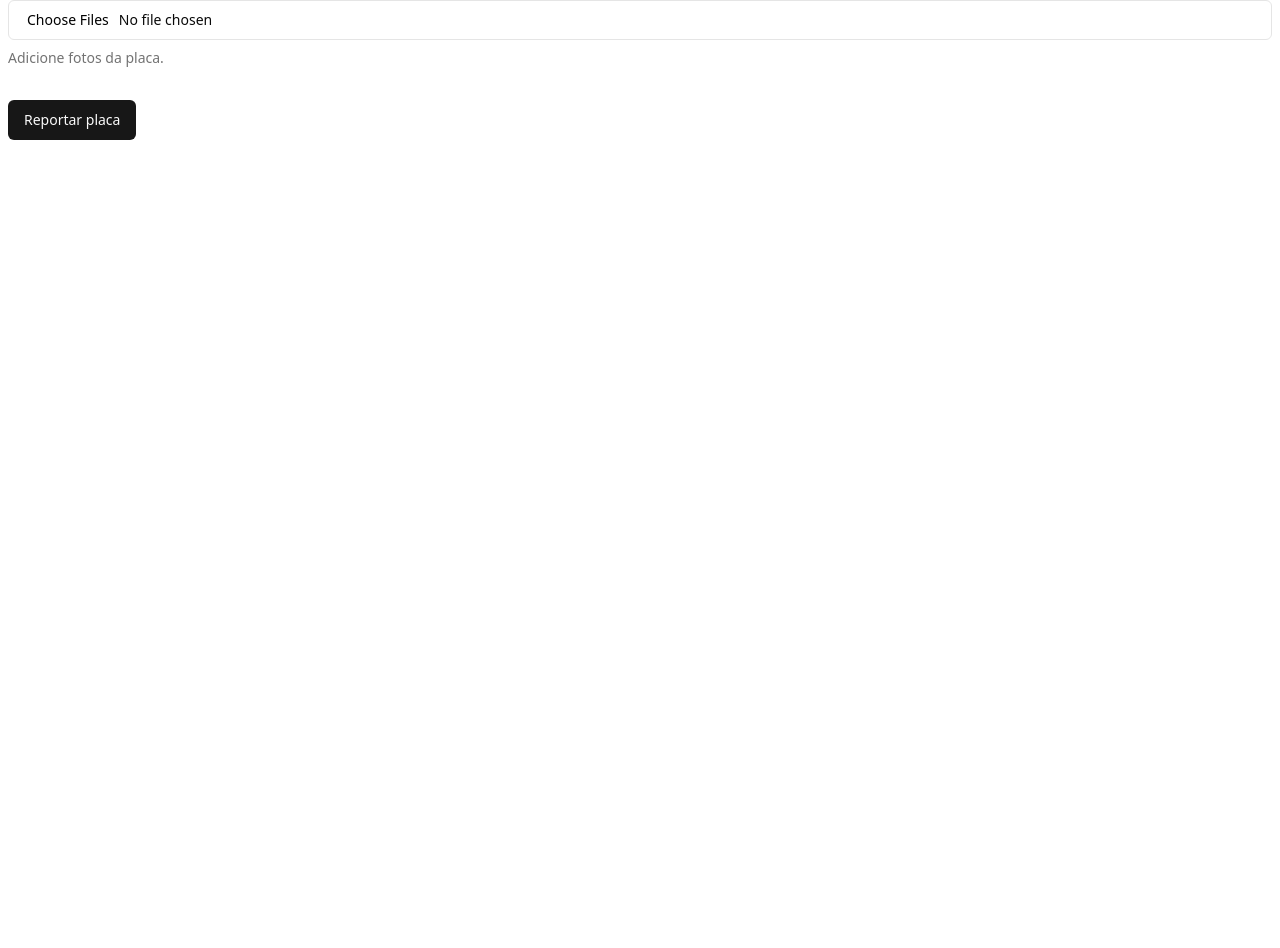
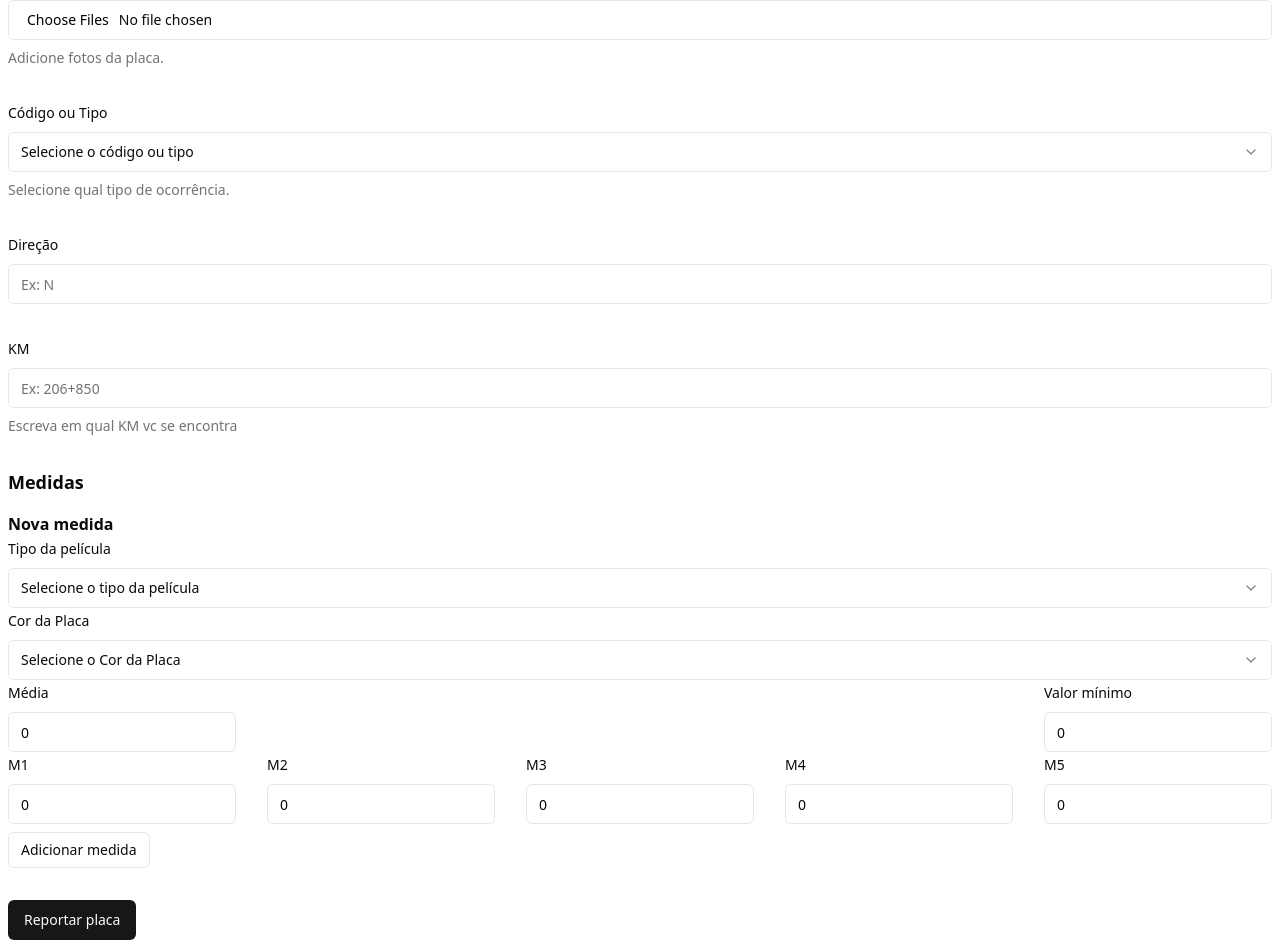
Before and after one commit to alysonvilela/hackarteris, a Next.js app in the folder apps/web/: page /works/add in a window 1280 px wide. Shown: the part 276-1224 px from the top of the page. Before the commit the page ends 800 px from the top, so only its background shows below. Built offline with nearby package versions, Linux system fonts and the light colour scheme.

Commit message:
feat(addWork): finish form structure

```diff
--- a/apps/web/src/app/works/add/page.tsx
+++ b/apps/web/src/app/works/add/page.tsx
@@ -1,7 +1,7 @@
 'use client';
 
 import { zodResolver } from '@hookform/resolvers/zod';
-import { useForm } from 'react-hook-form';
+import { useFieldArray, useForm } from 'react-hook-form';
 import * as z from 'zod';
 
 import {
@@ -22,6 +22,7 @@ import {
   SelectValue,
 } from '@/components/ui/select';
 import { Button } from '@/components/ui/button';
+import { cn } from '@/lib/utils';
 
 const profileFormSchema = z.object({
   ra: z
@@ -33,6 +34,18 @@ const profileFormSchema = z.object({
     required_error: 'Selecione o estado em que a placa se encontra.',
   }),
   pictures: z.any(),
+  code: z.string(),
+  direction: z.string(),
+  kilometerPosition: z.string(),
+  measurements: z.array(
+    z.object({
+      color: z.string(),
+      measures: z.array(z.string().optional()),
+      average: z.string(),
+      minimumValue: z.string(),
+      filmType: z.string(),
+    }),
+  ),
 });
 
 type ProfileFormValues = z.infer<typeof profileFormSchema>;
@@ -42,6 +55,12 @@ const defaultValues: Partial<ProfileFormValues> = {
   ra: '',
   status: 'GOOD',
   pictures: [],
+  code: '',
+  direction: '',
+  kilometerPosition: '',
+  measurements: [
+    { color: '', measures: [0, 0, 0, 0, 0], average: 0, minimumValue: 0, filmType: '' },
+  ],
 };
 
 export default function AddWork() {
@@ -55,12 +74,18 @@ export default function AddWork() {
     console.log(data);
   }
 
+  const { fields, append } = useFieldArray({
+    name: 'measurements',
+    control: form.control,
+  });
+
   return (
     <Form {...form}>
       <form onSubmit={form.handleSubmit(onSubmit)} className="space-y-8">
         <FormField
           control={form.control}
           name="ra"
+          key={`field.ra`}
           render={({ field }) => (
             <FormItem>
               <FormLabel>RA da Placa</FormLabel>
@@ -74,6 +99,7 @@ export default function AddWork() {
         <FormField
           control={form.control}
           name="status"
+          key={'field.status'}
           render={({ field }) => (
             <FormItem>
               <FormLabel>Status</FormLabel>
@@ -97,6 +123,7 @@ export default function AddWork() {
         <FormField
           control={form.control}
           name="pictures"
+          key={'field.pictures'}
           render={({ field }) => (
             <FormItem>
               <FormLabel>Fotos</FormLabel>
@@ -108,6 +135,228 @@ export default function AddWork() {
             </FormItem>
           )}
         />
+        <FormField
+          control={form.control}
+          name="code"
+          key={'field.code'}
+          render={({ field }) => (
+            <FormItem>
+              <FormLabel>Código ou Tipo</FormLabel>
+              <Select onValueChange={field.onChange} defaultValue={field.value}>
+                <FormControl>
+                  <SelectTrigger>
+                    <SelectValue placeholder="Selecione o código ou tipo" />
+                  </SelectTrigger>
+                </FormControl>
+                <SelectContent>
+                  <SelectItem value="MP1">MP1 - Marcador de Perigo Tipo 1</SelectItem>
+                  <SelectItem value="A21e">A-21-e - Alargamento da pista à direita</SelectItem>
+                  <SelectItem value="R19">R-19 - Velocidade máxima permitida</SelectItem>
+                  <SelectItem value="MK">MK - Marcador Quilométrico</SelectItem>
+                </SelectContent>
+              </Select>
+              <FormDescription>Selecione qual tipo de ocorrência.</FormDescription>
+              <FormMessage />
+            </FormItem>
+          )}
+        />
+        <FormField
+          control={form.control}
+          name="direction"
+          key={`field.direction`}
+          render={({ field }) => (
+            <FormItem>
+              <FormLabel>Direção</FormLabel>
+              <FormControl>
+                <Input placeholder="Ex: N" {...field} />
+              </FormControl>
+              <FormMessage />
+            </FormItem>
+          )}
+        />
+        <FormField
+          control={form.control}
+          name="kilometerPosition"
+          key={`field.kilometerPosition`}
+          render={({ field }) => (
+            <FormItem>
+              <FormLabel>KM</FormLabel>
+              <FormControl>
+                <Input placeholder="Ex: 206+850" {...field} />
+              </FormControl>
+              <FormDescription>Escreva em qual KM vc se encontra</FormDescription>
+              <FormMessage />
+            </FormItem>
+          )}
+        />
+        <div>
+          <h3 className="mb-4 font-bold text-lg">Medidas</h3>
+          {fields.map((field, index) => (
+            <div key={`medidas.${index}`}>
+              <span className="mt-4 font-bold text-md">Nova medida</span>
+              <FormField
+                control={form.control}
+                key={`${field.id}.${index}.filmType`}
+                name={`measurements.${index}.filmType`}
+                render={({ field }) => (
+                  <FormItem>
+                    <FormLabel className={cn(index !== 0 && 'sr-only')}>Tipo da película</FormLabel>
+                    <Select onValueChange={field.onChange} defaultValue={field.value}>
+                      <FormControl>
+                        <SelectTrigger>
+                          <SelectValue placeholder="Selecione o tipo da película" />
+                        </SelectTrigger>
+                      </FormControl>
+                      <SelectContent>
+                        <SelectItem value="one">Película tipo I</SelectItem>
+                        <SelectItem value="two">Película tipo II</SelectItem>
+                        <SelectItem value="three">Película tipo III</SelectItem>
+                      </SelectContent>
+                    </Select>
+                    <FormMessage />
+                  </FormItem>
+                )}
+              />
+              <FormField
+                control={form.control}
+                key={`${field.id}.${index}.color`}
+                name={`measurements.${index}.color`}
+                render={({ field }) => (
+                  <FormItem>
+                    <FormLabel className={cn(index !== 0 && 'sr-only')}>Cor da Placa</FormLabel>
+                    <Select onValueChange={field.onChange} defaultValue={field.value}>
+                      <FormControl>
+                        <SelectTrigger>
+                          <SelectValue placeholder="Selecione o Cor da Placa" />
+                        </SelectTrigger>
+                      </FormControl>
+                      <SelectContent>
+                        <SelectItem value="YELLOW">Amarela</SelectItem>
+                        <SelectItem value="WHITE">Branca</SelectItem>
+                        <SelectItem value="BLUE">Azul</SelectItem>
+                      </SelectContent>
+                    </Select>
+                    <FormMessage />
+                  </FormItem>
+                )}
+              />
+              <div className="flex justify-between gap-4">
+                <FormField
+                  control={form.control}
+                  name={`measurements.${index}.average`}
+                  key={`${field.id}.${index}.average`}
+                  render={({ field }) => (
+                    <FormItem>
+                      <FormLabel>Média</FormLabel>
+                      <FormControl>
+                        <Input type="string" {...field} />
+                      </FormControl>
+                      <FormMessage />
+                    </FormItem>
+                  )}
+                />
+                <FormField
+                  control={form.control}
+                  name={`measurements.${index}.minimumValue`}
+                  key={`${field.id}.${index}.minimumValue`}
+                  render={({ field }) => (
+                    <FormItem>
+                      <FormLabel>Valor mínimo</FormLabel>
+                      <FormControl>
+                        <Input type="string" {...field} />
+                      </FormControl>
+                      <FormMessage />
+                    </FormItem>
+                  )}
+                />
+              </div>
+              <div className="flex gap-4 justify-between">
+                <FormField
+                  control={form.control}
+                  key={`${field.id}.${index}.measures0`}
+                  name={`measurements.${index}.measures.0`}
+                  render={({ field }) => (
+                    <FormItem>
+                      <FormLabel>M1</FormLabel>
+                      <FormControl>
+                        <Input type="string" {...field} />
+                      </FormControl>
+                      <FormMessage />
+                    </FormItem>
+                  )}
+                />
+                <FormField
+                  control={form.control}
+                  key={`${field.id}.${index}.measures1`}
+                  name={`measurements.${index}.measures.1`}
+                  render={({ field }) => (
+                    <FormItem>
+                      <FormLabel>M2</FormLabel>
+                      <FormControl>
+                        <Input type="string" {...field} />
+                      </FormControl>
+                      <FormMessage />
+                    </FormItem>
+                  )}
+                />
+                <FormField
+                  control={form.control}
+                  name={`measurements.${index}.measures.2`}
+                  key={`${field.id}.${index}.measures2`}
+                  render={({ field }) => (
+                    <FormItem>
+                      <FormLabel>M3</FormLabel>
+                      <FormControl>
+                        <Input type="string" {...field} />
+                      </FormControl>
+                      <FormMessage />
+                    </FormItem>
+                  )}
+                />
+                <FormField
+                  control={form.control}
+                  name={`measurements.${index}.measures.3`}
+                  key={`${field.id}.${index}.measures3`}
+                  render={({ field }) => (
+                    <FormItem>
+                      <FormLabel>M4</FormLabel>
+                      <FormControl>
+                        <Input type="string" {...field} />
+                      </FormControl>
+                      <FormMessage />
+                    </FormItem>
+                  )}
+                />
+                <FormField
+                  control={form.control}
+                  name={`measurements.${index}.measures.4`}
+                  key={`${field.id}.${index}.measures4`}
+                  render={({ field }) => (
+                    <FormItem>
+                      <FormLabel>M5</FormLabel>
+                      <FormControl>
+                        <Input type="string" {...field} />
+                      </FormControl>
+                      <FormMessage />
+                    </FormItem>
+                  )}
+                />
+              </div>
+            </div>
+          ))}
+          <Button
+            type="button"
+            variant="outline"
+            size="sm"
+            disabled={form.getValues().measurements.length === 2}
+            className="mt-2"
+            onClick={() =>
+              append({ color: '', measures: [], average: 0, minimumValue: 0, filmType: '' })
+            }
+          >
+            Adicionar medida
+          </Button>
+        </div>
         <Button type="submit">Reportar placa</Button>
       </form>
     </Form>
```
